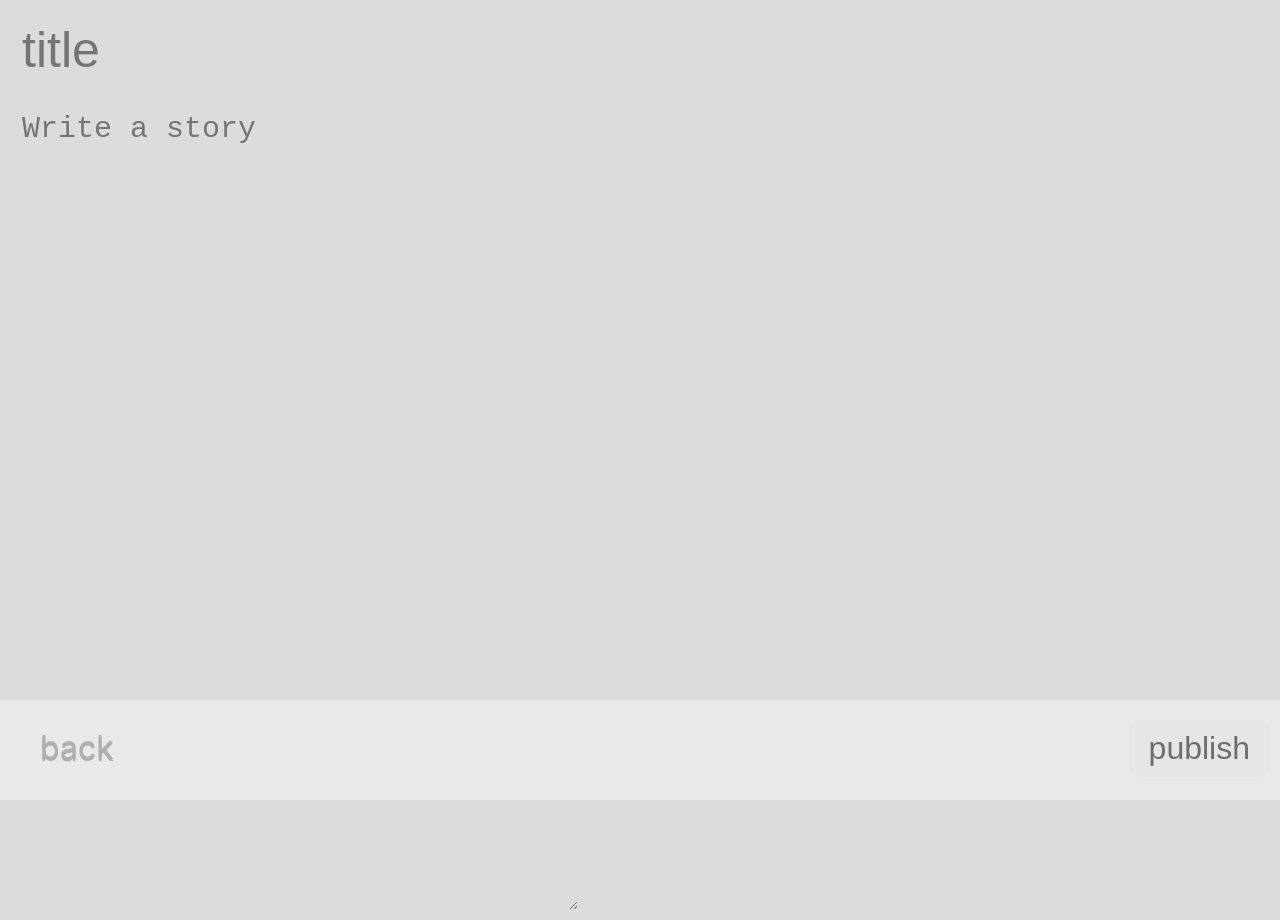
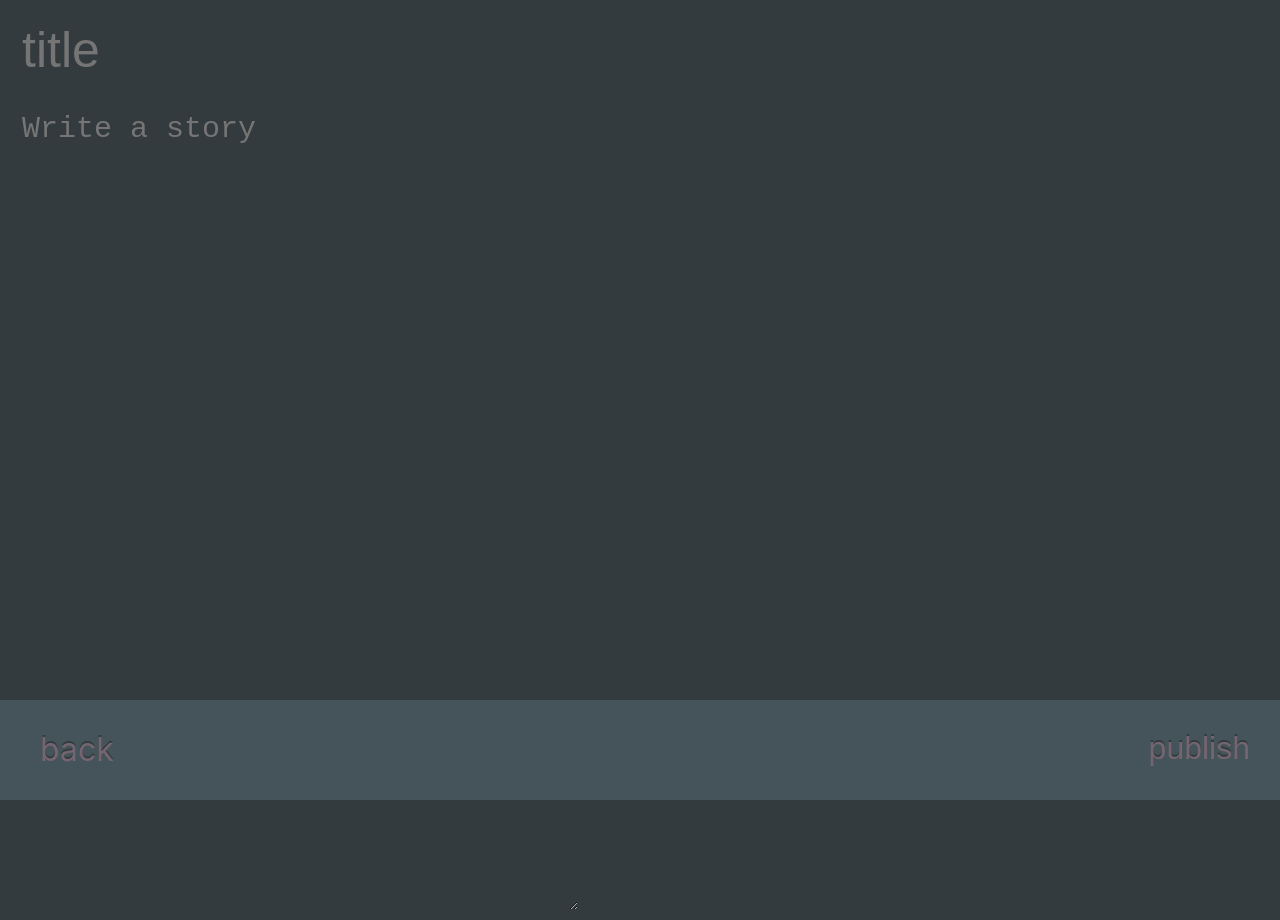
Before and after one commit to gxdxt/gxdxt-blog-front, a Next.js app: page /posts/add in a window 1280 px wide. Built offline with nearby package versions, Linux system fonts and the light colour scheme.

Commit message:
feat : date 정보 추가 및 css 수정

```diff
--- a/pages/posts/add.jsx
+++ b/pages/posts/add.jsx
@@ -19,7 +19,6 @@ const PostAddPage = () => {
 
     const handleSubmit = async e => {
         e.preventDefault();
-
         const result = await fetch(`${API_HOST}/posts`, {
             method: 'POST',
             headers: {
@@ -27,13 +26,15 @@ const PostAddPage = () => {
             },
             body: JSON.stringify({
                 title,
-                content
+                content,
+                createTime : new Date()
             })
         })
 
         alert('This Post is published!');
         router.push('/posts');
     }
+
 
     return (
         <>
--- a/styles/globals.css
+++ b/styles/globals.css
@@ -4,7 +4,17 @@ body {
   margin: 0;
   font-family: -apple-system, BlinkMacSystemFont, Segoe UI, Roboto, Oxygen,
     Ubuntu, Cantarell, Fira Sans, Droid Sans, Helvetica Neue, sans-serif;
-  background-color: gainsboro;
+  background-color: #333B3E;
+  color: #B68FA2;
+}
+
+button {
+  background-color: transparent;
+}
+
+input,
+textarea {
+  background-color: transparent;
 }
 
 a {
@@ -36,9 +46,7 @@ a {
 
 .postLi {
   padding: 20px;
-
   list-style: none;
-  color: grey;
 }
 
 
@@ -48,14 +56,14 @@ a {
   margin:20px;
   font-size: 15px;
   font-weight: 400;
-
+  color:#B68FA2;
   text-align: center;
   text-decoration: none;
 
   display: flex;
   width: auto;
 
-  border: none;
+  border-color: #B68FA2;
   border-radius: 10px;
 
   display: inline-block;
@@ -71,17 +79,21 @@ a {
 
 }
 
+.createTimeInput {
+  display: none;
+}
+
 .postSection {
   border-radius: 4px;
-  background-color: lightslategray;
-  border-top: 1px solid grey;
+  background-color: #3E555E;
   padding: 20px;
-  margin: 20px;
-
-  width: max-content;
-
+  margin: auto;
+  width: 80%;
+  height: 100vh;
   font-size: 25px;
-  color: beige;
+  text-align: left;
+  color: rgba(0, 0, 0, 0.44);
+  border: 2px solid #B68FA2;
 }
 
 .addContent {
@@ -90,13 +102,11 @@ a {
 
 #title {
   border: none;
-  background-color: gainsboro;
   font-size: 50px;
 }
 
 #content {
   border: none;
-  background-color: gainsboro;
   font-size: 30px;
 }
 
@@ -106,7 +116,7 @@ a {
   height: 100px;
   width: 100%;
 
-  background-color: whitesmoke;
+  background-color: #586F77;
   opacity: 0.5;
 }
 
@@ -135,7 +145,7 @@ a {
 .backAnchor {
   text-decoration: none;
   font-size:2rem;
-  color: grey;
+  color: #B68FA2;
   padding:10px 20px 10px 20px;
   margin:20px;
   display:inline-block;
@@ -151,9 +161,10 @@ a {
     margin:20px;
     font-size: 2rem;
     font-weight: 400;
-
+    color: #B68FA2;
     text-align: center;
     text-decoration: none;
+    text-shadow: 0px -2px rgba(0, 0, 0, 0.44);
 
     display: flex;
     width: auto;
```
Also changed, not shown: pages/posts/[postId].jsx (+9 -3 lines), pages/posts/index.jsx (+7 -0 lines).
